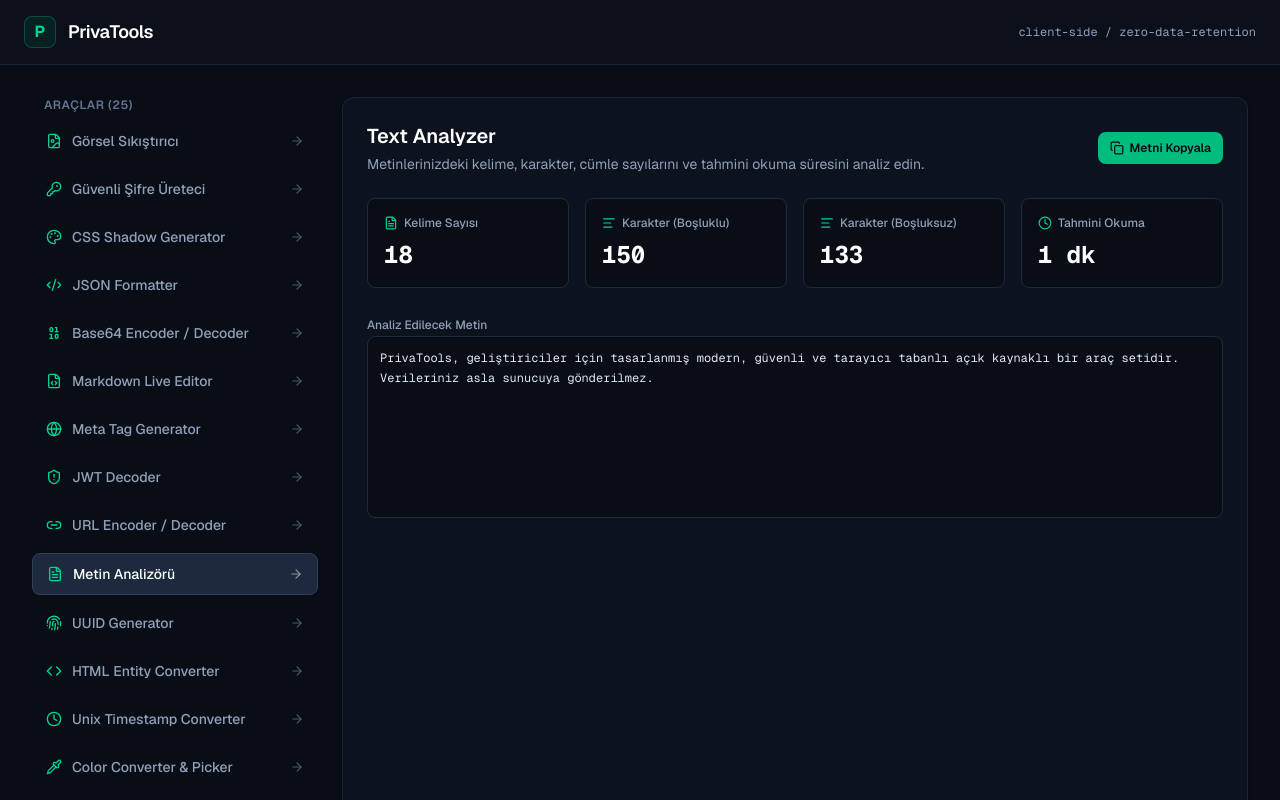
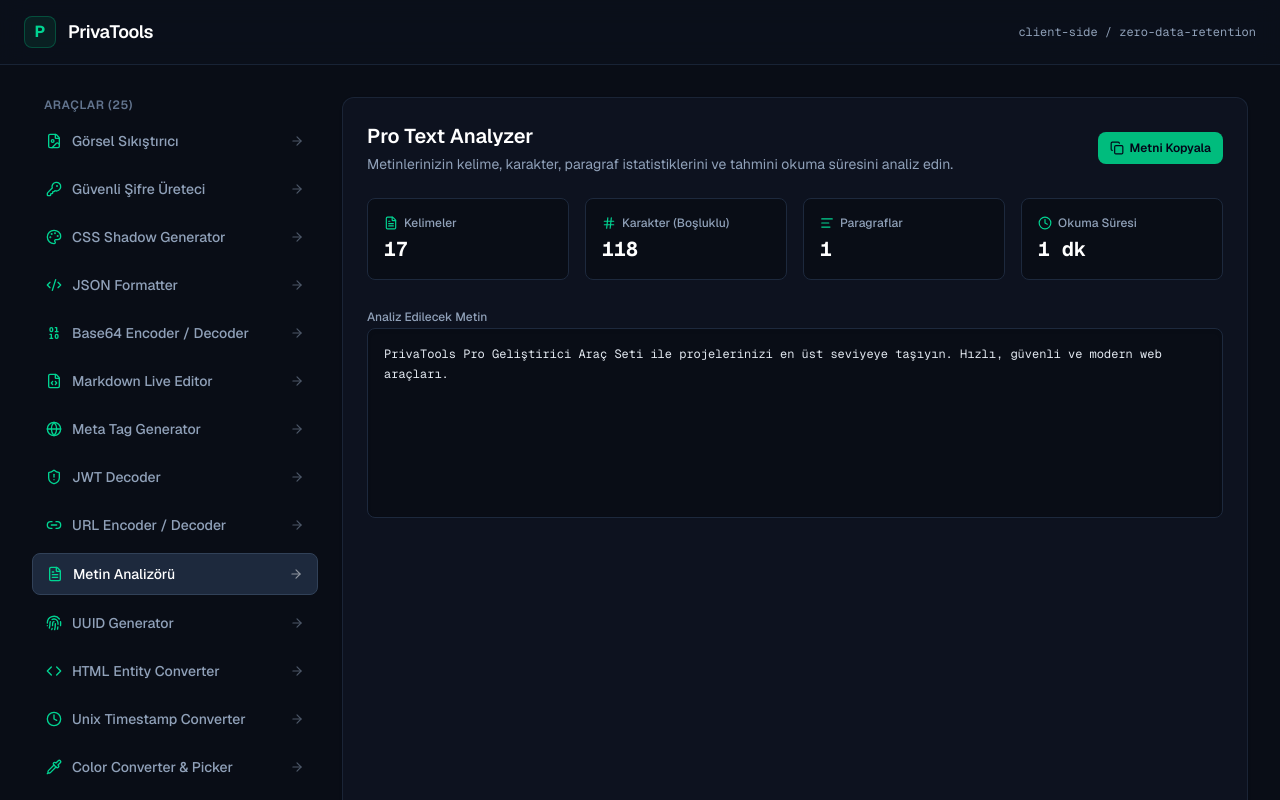
Before and after one commit to MuhammedEdev/privatools, a Next.js app: page / in a window 1280 px wide. Both pictures are taken after a click on the button "Metin Analizörü". Shown: the top 800 px of the page. Built offline with nearby package versions, Linux system fonts and the light colour scheme.

Commit message:
feat: upgrade TextAnalyzer component with comprehensive word, character and reading time metrics

```diff
--- a/src/components/tools/TextAnalyzer.tsx
+++ b/src/components/tools/TextAnalyzer.tsx
@@ -1,16 +1,16 @@
 "use client";
 
 import { useState } from "react";
-import { FileText, AlignLeft, Clock, Check, Copy } from "lucide-react";
+import { Copy, Check, FileText, AlignLeft, Clock, Hash } from "lucide-react";
 
 export default function TextAnalyzer() {
-  const [text, setText] = useState<string>("PrivaTools, geliştiriciler için tasarlanmış modern, güvenli ve tarayıcı tabanlı açık kaynaklı bir araç setidir. Verileriniz asla sunucuya gönderilmez.");
+  const [text, setText] = useState<string>("PrivaTools Pro Geliştirici Araç Seti ile projelerinizi en üst seviyeye taşıyın. Hızlı, güvenli ve modern web araçları.");
   const [copied, setCopied] = useState<boolean>(false);
 
   const charCount = text.length;
   const charCountNoSpaces = text.replace(/\s/g, "").length;
   const wordCount = text.trim() ? text.trim().split(/\s+/).length : 0;
-  const sentenceCount = text.split(/[.!?]+/).filter(Boolean).length;
+  const paragraphCount = text.trim() ? text.split(/\n+/).filter(Boolean).length : 0;
   const readingTime = Math.ceil(wordCount / 200); // Ortalama dakikada 200 kelime okuma hızı
 
   const copyToClipboard = () => {
@@ -24,12 +24,11 @@ export default function TextAnalyzer() {
     <div className="space-y-6">
       <div className="flex flex-col sm:flex-row sm:items-center justify-between gap-4">
         <div>
-          <h1 className="text-xl font-semibold text-white">Text Analyzer</h1>
+          <h1 className="text-xl font-semibold text-white">Pro Text Analyzer</h1>
           <p className="text-sm text-slate-400 mt-1">
-            Metinlerinizdeki kelime, karakter, cümle sayılarını ve tahmini okuma süresini analiz edin.
+            Metinlerinizin kelime, karakter, paragraf istatistiklerini ve tahmini okuma süresini analiz edin.
           </p>
         </div>
-        {text && (
         <button
           onClick={copyToClipboard}
           className="bg-emerald-500 hover:bg-emerald-400 text-slate-950 font-semibold text-xs py-2 px-3 rounded-lg transition flex items-center gap-1.5"
@@ -37,24 +36,23 @@ export default function TextAnalyzer() {
           {copied ? <Check className="w-3.5 h-3.5" /> : <Copy className="w-3.5 h-3.5" />}
           {copied ? "Kopyalandı" : "Metni Kopyala"}
         </button>
-        )}
       </div>
 
       <div className="grid grid-cols-2 sm:grid-cols-4 gap-4">
         {[
-          { label: "Kelime Sayısı", val: wordCount, icon: FileText },
-          { label: "Karakter (Boşluklu)", val: charCount, icon: AlignLeft },
-          { label: "Karakter (Boşluksuz)", val: charCountNoSpaces, icon: AlignLeft },
-          { label: "Tahmini Okuma", val: `${readingTime} dk`, icon: Clock },
+          { label: "Kelimeler", val: wordCount, icon: FileText },
+          { label: "Karakter (Boşluklu)", val: charCount, icon: Hash },
+          { label: "Paragraflar", val: paragraphCount, icon: AlignLeft },
+          { label: "Okuma Süresi", val: `${readingTime} dk`, icon: Clock },
         ].map((item, idx) => {
           const Icon = item.icon;
           return (
-            <div key={idx} className="bg-[#090D16] border border-slate-800 rounded-lg p-4 space-y-2">
+            <div key={idx} className="bg-[#090D16] border border-slate-800 rounded-lg p-4 space-y-1">
               <div className="flex items-center gap-1.5 text-slate-400 text-xs font-medium">
                 <Icon className="w-3.5 h-3.5 text-emerald-400" />
                 <span>{item.label}</span>
               </div>
-              <div className="text-2xl font-mono font-bold text-white">
+              <div className="text-xl font-mono font-bold text-white">
                 {item.val}
               </div>
             </div>
@@ -68,8 +66,8 @@ export default function TextAnalyzer() {
           rows={8}
           value={text}
           onChange={(e) => setText(e.target.value)}
-          placeholder="Analiz edilecek metni buraya yazın veya yapıştırın..."
-          className="w-full bg-[#090D16] border border-slate-800 rounded-lg p-3 text-xs font-mono text-slate-200 focus:outline-none focus:border-slate-700 resize-none leading-relaxed"
+          placeholder="Metninizi buraya yazın veya yapıştırın..."
+          className="w-full bg-[#090D16] border border-slate-800 rounded-lg p-4 text-xs font-mono text-slate-200 focus:outline-none focus:border-slate-700 resize-none shadow-inner leading-relaxed"
         />
       </div>
     </div>
```
Lines whose indentation alone changed are shown as unchanged.
